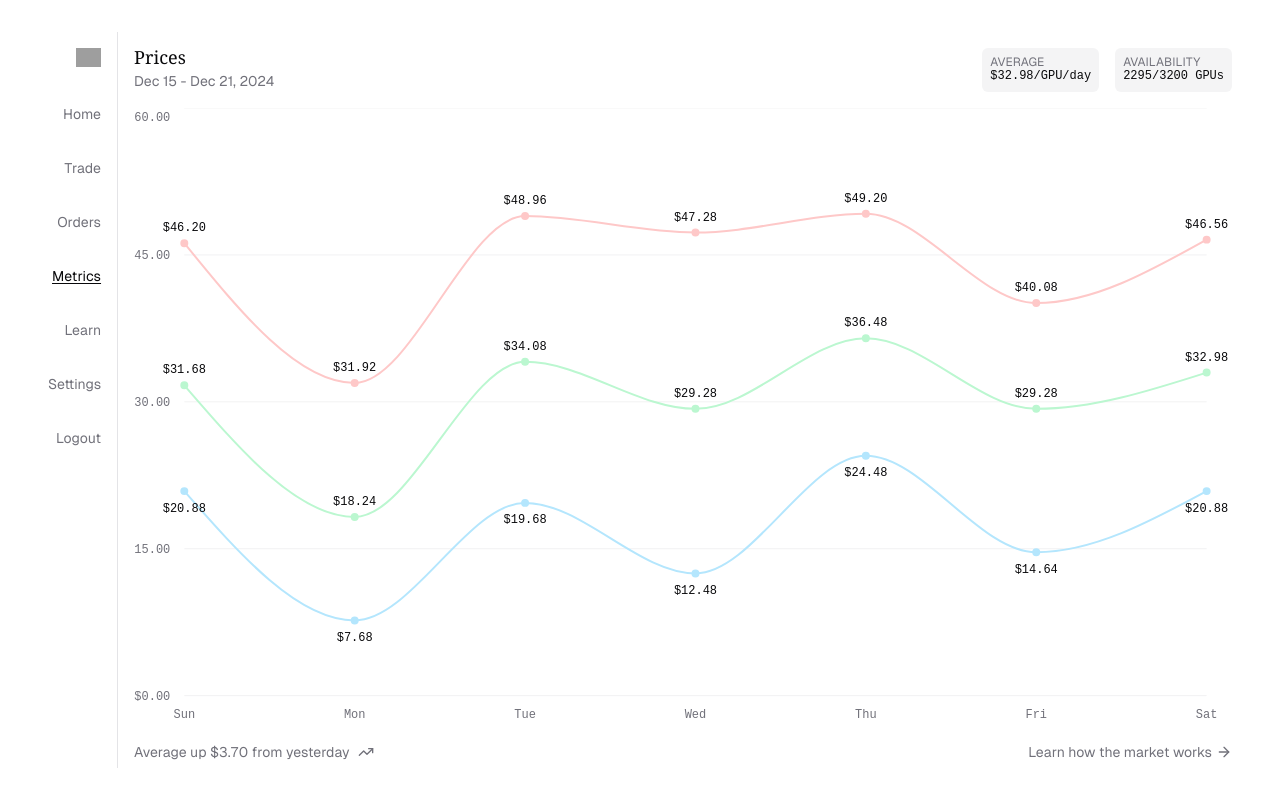
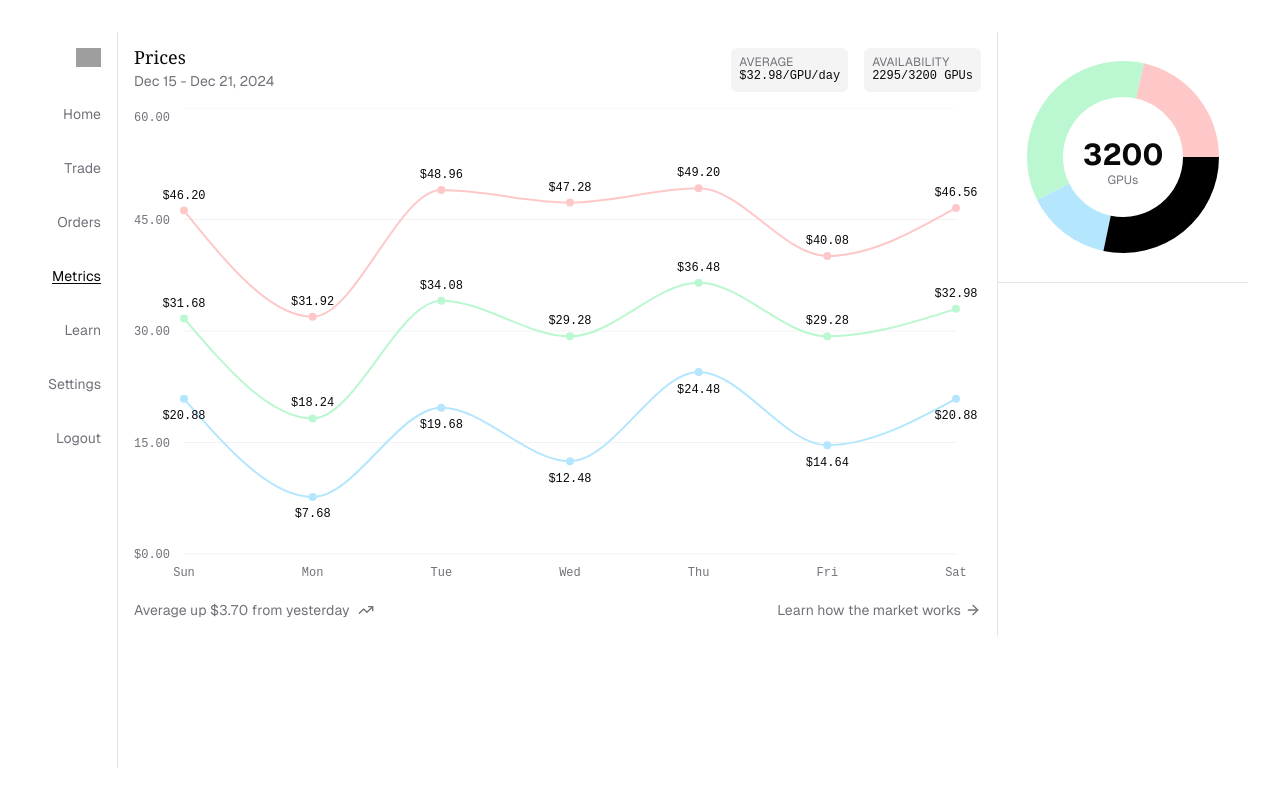
Before and after one commit to darzyx/gpu-auction-house, a Next.js app: page /metrics in a window 1280 px wide. Built offline with nearby package versions, Linux system fonts and the light colour scheme; grey boxes are pictures that could not be loaded.

Commit message:
Add donut chart to metrics page

```diff
--- /dev/null
+++ b/src/app/metrics/availability-chart.tsx
@@ -0,0 +1,106 @@
+"use client";
+
+import { Label, Pie, PieChart } from "recharts";
+
+import { AVAILABLE_GPUS, TOTAL_GPUS } from "@/components/trade/exchange/utils";
+import {
+    ChartConfig,
+    ChartContainer,
+    ChartTooltip,
+    ChartTooltipContent,
+} from "@/components/ui/chart";
+
+const chartData = [
+    {
+        category: "high",
+        amount: Math.round(AVAILABLE_GPUS * 0.3),
+        fill: "var(--color-high)",
+    },
+    {
+        category: "average",
+        amount: Math.round(AVAILABLE_GPUS * 0.5),
+        fill: "var(--color-average)",
+    },
+    {
+        category: "low",
+        amount: Math.round(AVAILABLE_GPUS * 0.2),
+        fill: "var(--color-low)",
+    },
+    {
+        category: "unavailable",
+        amount: TOTAL_GPUS - AVAILABLE_GPUS,
+        fill: "var(--color-other)",
+    },
+];
+
+const chartConfig = {
+    high: {
+        label: "High",
+        color: "hsl(var(--chart-1))",
+    },
+    average: {
+        label: "Average",
+        color: "hsl(var(--chart-2))",
+    },
+    low: {
+        label: "Low",
+        color: "hsl(var(--chart-3))",
+    },
+    unavailable: {
+        label: "Unavailable",
+        color: "hsl(var(--chart-4))",
+    },
+} satisfies ChartConfig;
+
+export default function AvailabilityChart() {
+    return (
+        <ChartContainer
+            config={chartConfig}
+            className="w-full aspect-square h-[250px]"
+        >
+            <PieChart>
+                <ChartTooltip
+                    cursor={false}
+                    content={<ChartTooltipContent hideLabel />}
+                />
+                <Pie
+                    data={chartData}
+                    dataKey="amount"
+                    nameKey="category"
+                    innerRadius={60}
+                    strokeWidth={5}
+                >
+                    <Label
+                        content={({ viewBox }) => {
+                            if (viewBox && "cx" in viewBox && "cy" in viewBox) {
+                                return (
+                                    <text
+                                        x={viewBox.cx}
+                                        y={viewBox.cy}
+                                        textAnchor="middle"
+                                        dominantBaseline="middle"
+                                    >
+                                        <tspan
+                                            x={viewBox.cx}
+                                            y={viewBox.cy}
+                                            className="fill-foreground text-3xl font-bold"
+                                        >
+                                            {TOTAL_GPUS}
+                                        </tspan>
+                                        <tspan
+                                            x={viewBox.cx}
+                                            y={(viewBox.cy || 0) + 24}
+                                            className="fill-muted-foreground"
+                                        >
+                                            GPUs
+                                        </tspan>
+                                    </text>
+                                );
+                            }
+                        }}
+                    />
+                </Pie>
+            </PieChart>
+        </ChartContainer>
+    );
+}
--- a/src/app/metrics/index.tsx
+++ b/src/app/metrics/index.tsx
@@ -1,9 +1,20 @@
 import PricesChart from "@/components/trade/prices-chart";
+import { Separator } from "@/components/ui/separator";
+import AvailabilityChart from "./availability-chart";
 
 export default function Prices() {
     return (
-        <main className="w-full h-full p-4 sm:p-6 lg:p-4">
-            <PricesChart />
+        <main className="w-full h-full">
+            <div className="grid grid-cols-[2fr_auto_auto]">
+                <div className="p-4 sm:p-6 lg:p-4">
+                    <PricesChart />
+                </div>
+                <Separator orientation="vertical" />
+                <div className="w-full">
+                    <AvailabilityChart />
+                    <Separator />
+                </div>
+            </div>
         </main>
     );
 }
```
